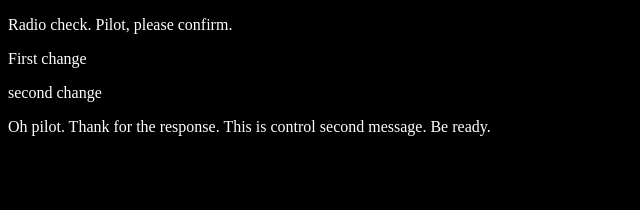
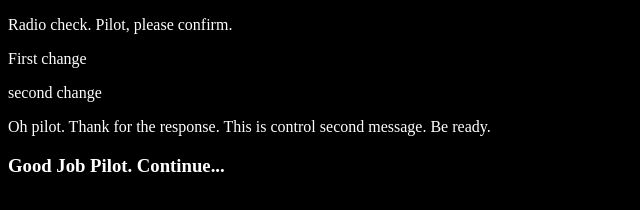
Before and after one commit to Tilahun-Assefa/communication-log-til, a plain HTML site: page index.html in a window 1280 px wide. Shown: the whole page, without its empty margins (0-640 px from the left). Drawn offline with Linux system fonts and the light colour scheme.

Commit message:
control second response

```diff
--- a/index.html
+++ b/index.html
@@ -1,15 +1,18 @@
 <!DOCTYPE html>
 <html>
-    <head>
-        <link rel="stylesheet" type="text/css" href="style.css">
-     </head>
+
+<head>
+    <link rel="stylesheet" type="text/css" href="style.css">
+</head>
 
 <body>
     <p>Radio check. Pilot, please confirm.</p>
     <p> First change </p>
     <p> second change </p>
-    <p class="p1"><span class="s1">Oh pilot. Thank for the response. This is control second message. Be ready.</span>
+    <p class="p1">
+        <span class="s1">Oh pilot. Thank for the response. This is control second message. Be ready.</span>
     </p>
+    <h3>Good Job Pilot. Continue...</h3>
 </body>
 
 </html>
```
